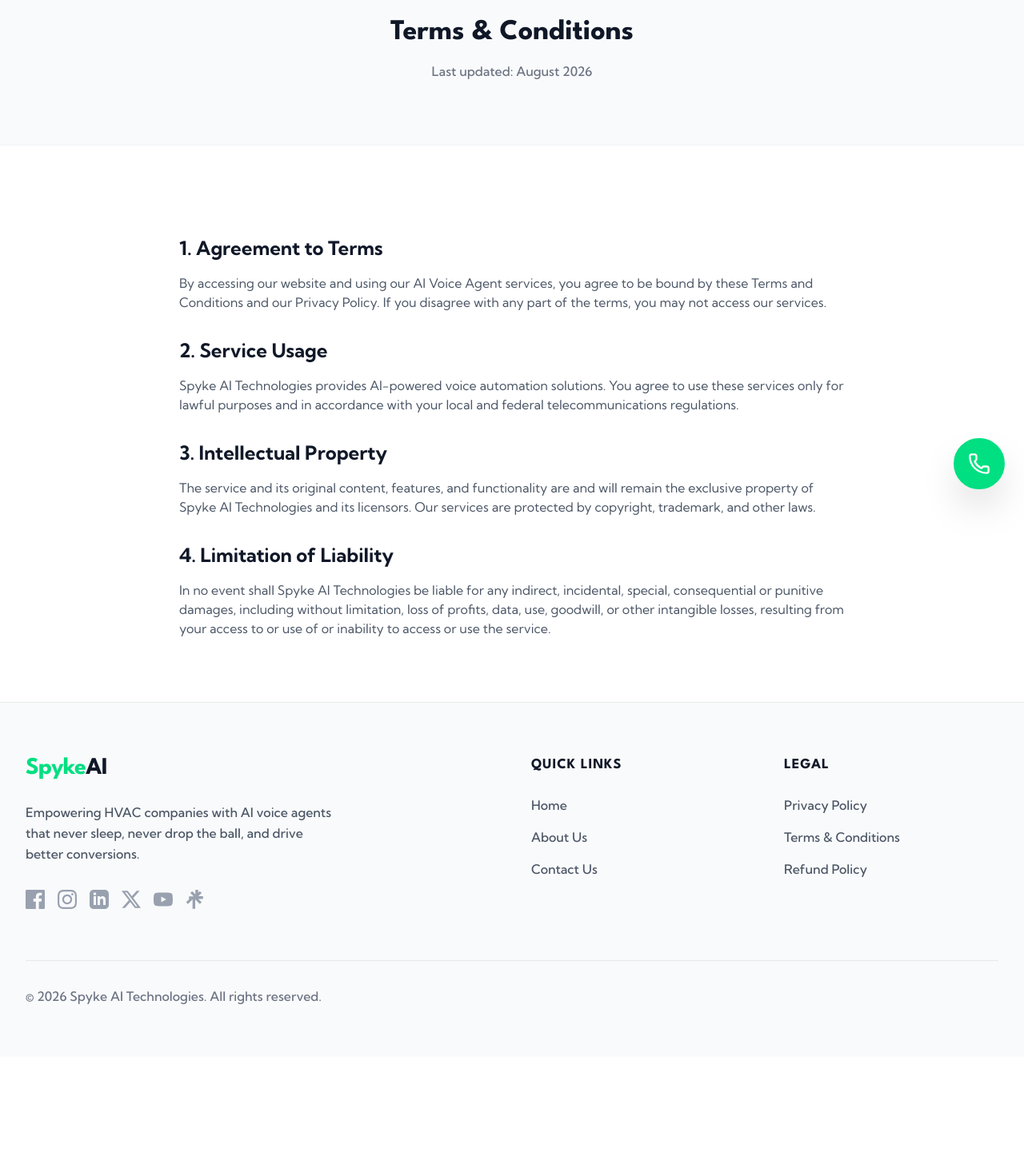
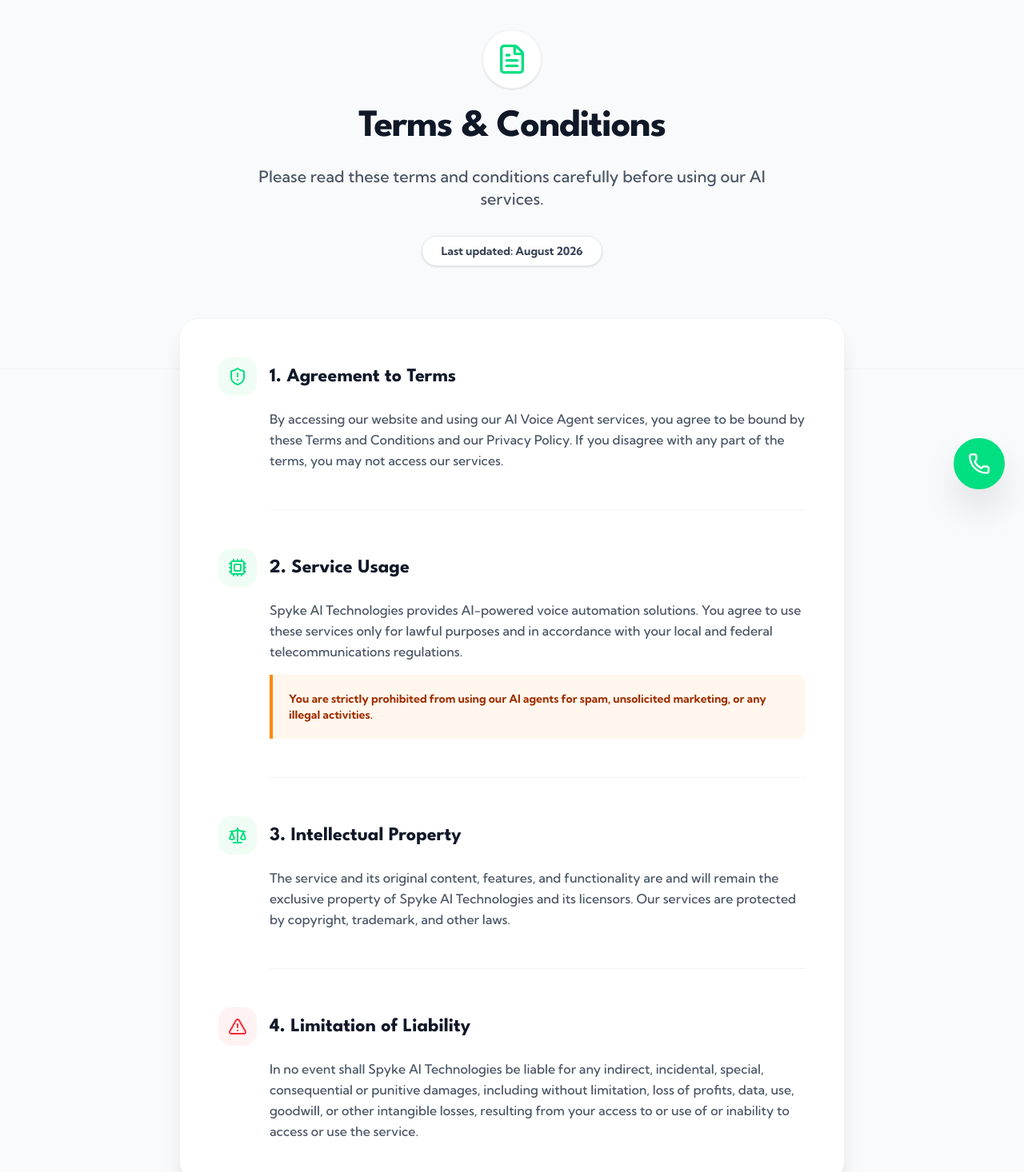
Before and after one commit to SpykeAI/website_sypke, a Next.js app: page /terms-and-conditions in a window 1280 px wide. Shown: the part 140-1606 px from the top of the page at 80% size. Before the commit the page ends 1462 px from the top, so only its background shows below. Built offline with nearby package versions, Linux system fonts and the light colour scheme.

Commit message:
Redesign Terms and Refund pages with modern UI

```diff
--- a/src/app/refund/page.tsx
+++ b/src/app/refund/page.tsx
@@ -1,24 +1,93 @@
+import { Metadata } from "next";
+import { RefreshCcw, CreditCard, Settings, HelpCircle } from "lucide-react";
+
+export const metadata: Metadata = {
+  title: "Refund Policy | Spyke AI Technologies",
+  description: "Refund Policy for Spyke AI Technologies services.",
+};
+
 export default function RefundPolicy() {
   return (
-    <div className="min-h-screen bg-white">
-      <section className="bg-gray-50 py-20 border-b border-gray-100 px-4 sm:px-6 lg:px-8">
-        <div className="max-w-4xl mx-auto text-center">
-          <h1 className="text-4xl font-bold text-gray-900 mb-4 font-heading">Refund Policy</h1>
-          <p className="text-gray-500 font-medium">Last updated: August 2026</p>
+    <div className="min-h-screen bg-gray-50 pb-24">
+      {/* Hero Section */}
+      <section className="bg-gray-50 pt-24 pb-32 px-4 sm:px-6 lg:px-8 border-b border-gray-100 relative overflow-hidden">
+        <div className="absolute inset-0 bg-[radial-gradient(ellipse_at_top_right,_var(--tw-gradient-stops))] from-[#00DF81]/5 via-transparent to-transparent -z-10"></div>
+        <div className="max-w-4xl mx-auto text-center relative z-10">
+          <div className="inline-flex items-center justify-center p-4 bg-white rounded-full mb-6 shadow-sm border border-gray-100">
+            <RefreshCcw className="w-10 h-10 text-[#00DF81]" />
+          </div>
+          <h1 className="text-4xl md:text-5xl font-bold text-gray-900 mb-6 font-heading tracking-tight">
+            Refund Policy
+          </h1>
+          <p className="text-gray-600 text-lg md:text-xl font-medium max-w-2xl mx-auto">
+            Our straightforward policy regarding subscriptions and setup fees.
+          </p>
+          <div className="mt-8 inline-block bg-white text-gray-700 px-6 py-2 rounded-full text-sm font-bold border border-gray-200 shadow-sm">
+            Last updated: August 2026
+          </div>
         </div>
       </section>
-      <div className="max-w-4xl mx-auto prose prose-lg prose-green py-20 px-4 sm:px-6 lg:px-8">
 
-        <div className="space-y-6 text-gray-600">
-          <h2 className="text-2xl font-bold text-gray-900 mt-8 mb-4">1. Subscription Refunds</h2>
-          <p>At Spyke AI Technologies, we strive to ensure our AI Voice Agents deliver exceptional value to your business. If you are not satisfied with your subscription, you may request a cancellation at any time.</p>
-          <p>Because our services involve immediate infrastructure allocation and telecom costs, we do not offer prorated refunds for mid-billing cycle cancellations. Your service will remain active until the end of your current billing period.</p>
+      <div className="max-w-4xl mx-auto px-4 sm:px-6 lg:px-8 -mt-16 relative z-20">
+        <div className="bg-white rounded-3xl shadow-xl border border-gray-100 overflow-hidden">
 
-          <h2 className="text-2xl font-bold text-gray-900 mt-8 mb-4">2. Setup Fees</h2>
-          <p>Any custom development, CRM integration, or one-time setup fees are non-refundable once the onboarding process has begun, as these cover the manual labor and engineering resources provided by our team.</p>
+          <div className="p-8 md:p-12 space-y-12">
 
-          <h2 className="text-2xl font-bold text-gray-900 mt-8 mb-4">3. Exceptions</h2>
-          <p>In the rare event of prolonged service outages or failure to deliver agreed-upon core functionality within the first 14 days, we will review refund requests on a case-by-case basis. Please contact our support team to initiate a review.</p>
+            {/* 1. Subscription Refunds */}
+            <section className="group">
+              <div className="flex items-center gap-4 mb-4">
+                <div className="w-12 h-12 bg-green-50 rounded-2xl flex items-center justify-center shrink-0 group-hover:bg-[#00DF81] group-hover:text-white transition-colors duration-300">
+                  <CreditCard className="w-6 h-6 text-[#00DF81] group-hover:text-white transition-colors duration-300" />
+                </div>
+                <h2 className="text-2xl font-bold text-gray-900 font-heading">1. Subscription Refunds</h2>
+              </div>
+              <div className="pl-16 space-y-4">
+                <p className="text-gray-600 leading-relaxed font-medium">
+                  At Spyke AI Technologies, we strive to ensure our AI Voice Agents deliver exceptional value to your business. If you are not satisfied with your subscription, you may request a cancellation at any time.
+                </p>
+                <p className="text-gray-600 leading-relaxed font-medium">
+                  Because our services involve immediate infrastructure allocation and telecom costs, we do not offer prorated refunds for mid-billing cycle cancellations. Your service will remain active until the end of your current billing period.
+                </p>
+              </div>
+            </section>
+
+            <hr className="border-gray-100 ml-16" />
+
+            {/* 2. Setup Fees */}
+            <section className="group">
+              <div className="flex items-center gap-4 mb-4">
+                <div className="w-12 h-12 bg-green-50 rounded-2xl flex items-center justify-center shrink-0 group-hover:bg-[#00DF81] group-hover:text-white transition-colors duration-300">
+                  <Settings className="w-6 h-6 text-[#00DF81] group-hover:text-white transition-colors duration-300" />
+                </div>
+                <h2 className="text-2xl font-bold text-gray-900 font-heading">2. Setup Fees</h2>
+              </div>
+              <div className="pl-16">
+                <div className="bg-gray-50 border border-gray-100 p-5 rounded-2xl">
+                  <p className="text-gray-700 leading-relaxed font-medium m-0">
+                    Any custom development, CRM integration, or one-time setup fees are non-refundable once the onboarding process has begun, as these cover the manual labor and engineering resources provided by our team.
+                  </p>
+                </div>
+              </div>
+            </section>
+
+            <hr className="border-gray-100 ml-16" />
+
+            {/* 3. Exceptions */}
+            <section className="group">
+              <div className="flex items-center gap-4 mb-4">
+                <div className="w-12 h-12 bg-green-50 rounded-2xl flex items-center justify-center shrink-0 group-hover:bg-[#00DF81] group-hover:text-white transition-colors duration-300">
+                  <HelpCircle className="w-6 h-6 text-[#00DF81] group-hover:text-white transition-colors duration-300" />
+                </div>
+                <h2 className="text-2xl font-bold text-gray-900 font-heading">3. Exceptions</h2>
+              </div>
+              <div className="pl-16">
+                <p className="text-gray-600 leading-relaxed font-medium">
+                  In the rare event of prolonged service outages or failure to deliver agreed-upon core functionality within the first 14 days, we will review refund requests on a case-by-case basis. Please contact our support team to initiate a review.
+                </p>
+              </div>
+            </section>
+
+          </div>
         </div>
       </div>
     </div>
--- a/src/app/terms-and-conditions/page.tsx
+++ b/src/app/terms-and-conditions/page.tsx
@@ -1,26 +1,108 @@
+import { Metadata } from "next";
+import { FileText, ShieldAlert, Cpu, Scale, AlertTriangle } from "lucide-react";
+
+export const metadata: Metadata = {
+  title: "Terms & Conditions | Spyke AI Technologies",
+  description: "Terms and Conditions for using Spyke AI Technologies services.",
+};
+
 export default function TermsConditions() {
   return (
-    <div className="min-h-screen bg-white">
-      <section className="bg-gray-50 py-20 border-b border-gray-100 px-4 sm:px-6 lg:px-8">
-        <div className="max-w-4xl mx-auto text-center">
-          <h1 className="text-4xl font-bold text-gray-900 mb-4 font-heading">Terms & Conditions</h1>
-          <p className="text-gray-500 font-medium">Last updated: August 2026</p>
+    <div className="min-h-screen bg-gray-50 pb-24">
+      {/* Hero Section */}
+      <section className="bg-gray-50 pt-24 pb-32 px-4 sm:px-6 lg:px-8 border-b border-gray-100 relative overflow-hidden">
+        <div className="absolute inset-0 bg-[radial-gradient(ellipse_at_top_right,_var(--tw-gradient-stops))] from-[#00DF81]/5 via-transparent to-transparent -z-10"></div>
+        <div className="max-w-4xl mx-auto text-center relative z-10">
+          <div className="inline-flex items-center justify-center p-4 bg-white rounded-full mb-6 shadow-sm border border-gray-100">
+            <FileText className="w-10 h-10 text-[#00DF81]" />
+          </div>
+          <h1 className="text-4xl md:text-5xl font-bold text-gray-900 mb-6 font-heading tracking-tight">
+            Terms & Conditions
+          </h1>
+          <p className="text-gray-600 text-lg md:text-xl font-medium max-w-2xl mx-auto">
+            Please read these terms and conditions carefully before using our AI services.
+          </p>
+          <div className="mt-8 inline-block bg-white text-gray-700 px-6 py-2 rounded-full text-sm font-bold border border-gray-200 shadow-sm">
+            Last updated: August 2026
+          </div>
         </div>
       </section>
-      <div className="max-w-4xl mx-auto prose prose-lg prose-green py-20 px-4 sm:px-6 lg:px-8">
 
-        <div className="space-y-6 text-gray-600">
-          <h2 className="text-2xl font-bold text-gray-900 mt-8 mb-4">1. Agreement to Terms</h2>
-          <p>By accessing our website and using our AI Voice Agent services, you agree to be bound by these Terms and Conditions and our Privacy Policy. If you disagree with any part of the terms, you may not access our services.</p>
+      <div className="max-w-4xl mx-auto px-4 sm:px-6 lg:px-8 -mt-16 relative z-20">
+        <div className="bg-white rounded-3xl shadow-xl border border-gray-100 overflow-hidden">
 
-          <h2 className="text-2xl font-bold text-gray-900 mt-8 mb-4">2. Service Usage</h2>
-          <p>Spyke AI Technologies provides AI-powered voice automation solutions. You agree to use these services only for lawful purposes and in accordance with your local and federal telecommunications regulations.</p>
+          <div className="p-8 md:p-12 space-y-12">
 
-          <h2 className="text-2xl font-bold text-gray-900 mt-8 mb-4">3. Intellectual Property</h2>
-          <p>The service and its original content, features, and functionality are and will remain the exclusive property of Spyke AI Technologies and its licensors. Our services are protected by copyright, trademark, and other laws.</p>
+            {/* 1. Agreement to Terms */}
+            <section className="group">
+              <div className="flex items-center gap-4 mb-4">
+                <div className="w-12 h-12 bg-green-50 rounded-2xl flex items-center justify-center shrink-0 group-hover:bg-[#00DF81] group-hover:text-white transition-colors duration-300">
+                  <ShieldAlert className="w-6 h-6 text-[#00DF81] group-hover:text-white transition-colors duration-300" />
+                </div>
+                <h2 className="text-2xl font-bold text-gray-900 font-heading">1. Agreement to Terms</h2>
+              </div>
+              <div className="pl-16">
+                <p className="text-gray-600 leading-relaxed font-medium">
+                  By accessing our website and using our AI Voice Agent services, you agree to be bound by these Terms and Conditions and our Privacy Policy. If you disagree with any part of the terms, you may not access our services.
+                </p>
+              </div>
+            </section>
 
-          <h2 className="text-2xl font-bold text-gray-900 mt-8 mb-4">4. Limitation of Liability</h2>
-          <p>In no event shall Spyke AI Technologies be liable for any indirect, incidental, special, consequential or punitive damages, including without limitation, loss of profits, data, use, goodwill, or other intangible losses, resulting from your access to or use of or inability to access or use the service.</p>
+            <hr className="border-gray-100 ml-16" />
+
+            {/* 2. Service Usage */}
+            <section className="group">
+              <div className="flex items-center gap-4 mb-4">
+                <div className="w-12 h-12 bg-green-50 rounded-2xl flex items-center justify-center shrink-0 group-hover:bg-[#00DF81] group-hover:text-white transition-colors duration-300">
+                  <Cpu className="w-6 h-6 text-[#00DF81] group-hover:text-white transition-colors duration-300" />
+                </div>
+                <h2 className="text-2xl font-bold text-gray-900 font-heading">2. Service Usage</h2>
+              </div>
+              <div className="pl-16">
+                <p className="text-gray-600 leading-relaxed font-medium">
+                  Spyke AI Technologies provides AI-powered voice automation solutions. You agree to use these services only for lawful purposes and in accordance with your local and federal telecommunications regulations.
+                </p>
+                <div className="bg-orange-50 border-l-4 border-orange-400 p-5 rounded-r-xl mt-4">
+                  <p className="text-orange-800 text-sm font-bold m-0">You are strictly prohibited from using our AI agents for spam, unsolicited marketing, or any illegal activities.</p>
+                </div>
+              </div>
+            </section>
+
+            <hr className="border-gray-100 ml-16" />
+
+            {/* 3. Intellectual Property */}
+            <section className="group">
+              <div className="flex items-center gap-4 mb-4">
+                <div className="w-12 h-12 bg-green-50 rounded-2xl flex items-center justify-center shrink-0 group-hover:bg-[#00DF81] group-hover:text-white transition-colors duration-300">
+                  <Scale className="w-6 h-6 text-[#00DF81] group-hover:text-white transition-colors duration-300" />
+                </div>
+                <h2 className="text-2xl font-bold text-gray-900 font-heading">3. Intellectual Property</h2>
+              </div>
+              <div className="pl-16">
+                <p className="text-gray-600 leading-relaxed font-medium">
+                  The service and its original content, features, and functionality are and will remain the exclusive property of Spyke AI Technologies and its licensors. Our services are protected by copyright, trademark, and other laws.
+                </p>
+              </div>
+            </section>
+
+            <hr className="border-gray-100 ml-16" />
+
+            {/* 4. Limitation of Liability */}
+            <section className="group">
+              <div className="flex items-center gap-4 mb-4">
+                <div className="w-12 h-12 bg-red-50 rounded-2xl flex items-center justify-center shrink-0 group-hover:bg-red-500 group-hover:text-white transition-colors duration-300">
+                  <AlertTriangle className="w-6 h-6 text-red-500 group-hover:text-white transition-colors duration-300" />
+                </div>
+                <h2 className="text-2xl font-bold text-gray-900 font-heading">4. Limitation of Liability</h2>
+              </div>
+              <div className="pl-16">
+                <p className="text-gray-600 leading-relaxed font-medium">
+                  In no event shall Spyke AI Technologies be liable for any indirect, incidental, special, consequential or punitive damages, including without limitation, loss of profits, data, use, goodwill, or other intangible losses, resulting from your access to or use of or inability to access or use the service.
+                </p>
+              </div>
+            </section>
+
+          </div>
         </div>
       </div>
     </div>
```
